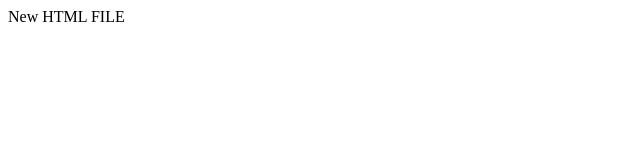
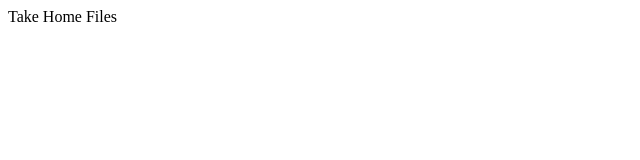
Before and after one commit to Suraa2016/javascript-practice, a plain HTML site: page index.html in a window 1280 px wide. Shown: the full height of the page, 0-640 px from the left. Drawn offline with Linux system fonts and the light colour scheme.

Commit message:
Take home change files

```diff
--- a/index.html
+++ b/index.html
@@ -3,7 +3,7 @@
     <title> Page One</title>
 </head>
 <body>
-    <p>New HTML FILE</p>
+    <p>Take Home Files</p>
 </body>
 
 </html>
```
